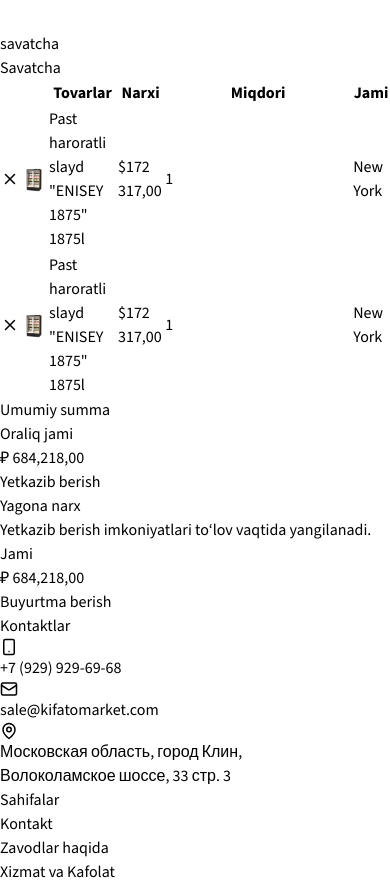
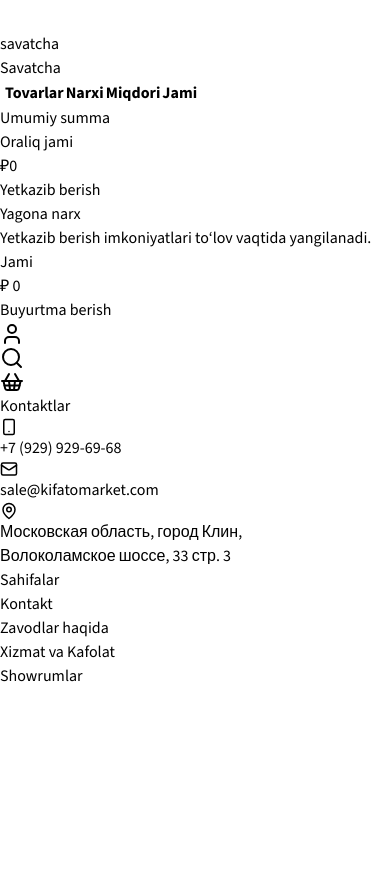
Before and after one commit to khusan2006/kifato, a React (Vite) app: page /cart in a window 390 px wide. Shown: the part 1239-2126 px from the top of the page. After the commit the page ends 1927 px from the top, so only its background shows below. Built offline with nearby package versions, Linux system fonts and the light colour scheme.

Commit message:
add mobile menu

```diff
--- a/src/components/Cart.tsx
+++ b/src/components/Cart.tsx
@@ -1,16 +1,19 @@
 import { ShoppingBasketIcon, X } from "lucide-react";
 import { useState } from "react";
-import { useSelector } from "react-redux";
+import { useDispatch, useSelector } from "react-redux";
 import {
+    deleteItem,
   getCart,
   getTotalCartPrice,
   getTotalCartQuantity,
 } from "../slices/CartSlice";
 import { IMAGE_URL } from "../config";
+import { NavLink } from "react-router-dom";
 const Cart = () => {
   const items = useSelector(getCart);
   const totalPrice = useSelector(getTotalCartPrice);
   const totalItems = useSelector(getTotalCartQuantity);
+  const dispatch = useDispatch()
   const [isHovered, setIsHovered] = useState(false);
   const handleMouseEnter = () => {
     setIsHovered(true);
@@ -19,6 +22,9 @@ const Cart = () => {
   const handleMouseLeave = () => {
     setIsHovered(false);
   };
+  const handleDelete = (id: string) => {
+    dispatch(deleteItem(id))
+  }
   return (
     <div
       className="flex relative cursor-pointer p-2 rounded-md bg-white w-46 lg:w-60 justify-between text-red-500"
@@ -39,7 +45,7 @@ const Cart = () => {
                 <div className="flex justify-between">
                   <div className="flex flex-col gap-2">
                     <p className="text-sm">
-                      <X className="float-left mt-[3px]" size={"15"} />{" "}
+                      <X onClick={() => handleDelete(item.productId)} className="float-left mt-[3px]" size={"15"} />{" "}
                       {item.name}
                     </p>
                     <p className="text-sm">
@@ -61,9 +67,11 @@ const Cart = () => {
           </div>
           <div className="w-full h-[1px] bg-gray-400 my-3 " />
           <div className="flex flex-col gap-3 py-2 px-4">
-            <button className="w-full py-2 text-red-500 bg-gray-300">
+           <NavLink to={'/cart'}>
+           <button className="w-full py-2 text-red-500 bg-gray-300">
               Savatni korish
             </button>
+           </NavLink>
             <button className="w-full py-2 bg-red-500 text-white">
               Buyurtma
             </button>
--- a/src/components/Layout.tsx
+++ b/src/components/Layout.tsx
@@ -4,6 +4,7 @@ import Header from "./Header";
 import Navbar from "./Navbar";
 import Footer from "./Footer";
 import MobileNavbar from "./MobileNavbar";
+import MobileMenu from "./MobileMenu";
 
 const Layout = () => {
   return (
@@ -13,6 +14,7 @@ const Layout = () => {
       <Navbar />
       <MobileNavbar />
       <Outlet />
+      <MobileMenu />
       <Footer />
     </>
   );
--- /dev/null
+++ b/src/components/Loading.tsx
@@ -0,0 +1,10 @@
+
+const Loading = () => {
+  return (
+    <div className="h-[50vh] flex justify-center items-center">
+        Loading...
+    </div>
+  )
+}
+
+export default Loading
--- /dev/null
+++ b/src/components/MobileMenu.tsx
@@ -0,0 +1,13 @@
+import { Search, ShoppingBasket, User } from "lucide-react"
+
+const MobileMenu = () => {
+  return (
+    <div className="fixed md:hidden bottom-0 w-full py-6 bg-white flex justify-evenly">
+        <User />
+        <Search />
+        <ShoppingBasket />
+    </div>
+  )
+}
+
+export default MobileMenu
--- a/src/components/Navbar.tsx
+++ b/src/components/Navbar.tsx
@@ -20,7 +20,7 @@ const Navbar = () => {
             <NavLink to={"/factories"}>Zavodlar haqida</NavLink>
           </li>
           <li className="hidden xl:block ">
-            <NavLink to={"/"}>Kifato rasmiy saytlari</NavLink>
+            <a href="https://kifato.com">Kifato rasmiy saytlari</a>
           </li>
           <li className="hidden xl:block ">
             <NavLink to={"/shovrum"}>Showrumlar</NavLink>
--- a/src/pages/Cart.tsx
+++ b/src/pages/Cart.tsx
@@ -1,12 +1,16 @@
 import { X } from "lucide-react";
 import Breadcrumbs from "../components/Breadcrumbs";
 import MaxWidthWrapper from "../components/MaxWidthWrapper";
-import CategoryImage from "../assets/category-image.webp";
+import { useSelector } from "react-redux";
+import { getCart, getTotalCartPrice } from "../slices/CartSlice";
+import { IMAGE_URL } from "../config";
 const BREADCRUMBS = [
   { id: 1, name: "Asosiy", href: "/" },
   { id: 2, name: "savatcha", href: "/contacts" },
 ];
 const Cart = () => {
+  const items = useSelector(getCart);
+  const totalPrice = useSelector(getTotalCartPrice)
   return (
     <section>
       <MaxWidthWrapper>
@@ -24,6 +28,7 @@ const Cart = () => {
             </tr>
           </thead>
           <tbody className="flex flex-col md:table-row-group">
+            {items.map((item) => (
               <tr className="flex flex-col md:table-row">
                 <td className="border-0 text-center px-4 py-4">
                   <X
@@ -32,12 +37,16 @@ const Cart = () => {
                   />
                 </td>
                 <td className="border-0 flex justify-center md:table-cell text-center px-4 py-4">
-                <img src={CategoryImage} alt="afjkdf" className="w-10" />
+                  <img
+                    src={`${IMAGE_URL}/${item.image}`}
+                    alt={item.name}
+                    className="w-10"
+                  />
                 </td>
+                <td className="border-0 text-center px-4 py-4">{item.name}</td>
                 <td className="border-0 text-center px-4 py-4">
-                Past haroratli slayd "ENISEY 1875" 1875l
+                  ${item.unitPrice}
                 </td>
-              <td className="border-0 text-center px-4 py-4">$172 317,00</td>
                 <td className="border-0 text-center px-4 py-4">
                   <input
                     type="number"
@@ -45,31 +54,11 @@ const Cart = () => {
                     className="w-12 border-[1px] border-black"
                   />
                 </td>
-              <td className="border-0 text-center px-4 py-4">New York</td>
+                <td className="border-0 text-center px-4 py-4">
+                  {item.totalPrice}
+                </td>
               </tr>
-            <tr className="flex flex-col md:table-row">
-              <td className="border-0 text-center px-4 py-4">
-                <X
-                  size={"18"}
-                  className="bg-gray-600 rounded-full text-white"
-                />
-              </td>
-              <td className="border-0 flex justify-center md:table-cell text-center px-4 py-4">
-                <img src={CategoryImage} alt="afjkdf" className="w-10" />
-              </td>
-              <td className="border-0 text-center px-4 py-4">
-                Past haroratli slayd "ENISEY 1875" 1875l
-              </td>
-              <td className="border-0 text-center px-4 py-4">$172 317,00</td>
-              <td className="border-0 text-center px-4 py-4">
-                <input
-                  type="number"
-                  defaultValue={1}
-                  className="w-12 border-[1px] border-black"
-                />
-              </td>
-              <td className="border-0 text-center px-4 py-4">New York</td>
-            </tr>
+            ))}
           </tbody>
         </table>
         <h4 className="text-2xl my-3">Umumiy summa</h4>
@@ -77,7 +66,7 @@ const Cart = () => {
           <div className="w-full">
             <div className="flex">
               <div className="w-[40%] py-2 px-3 bg-gray-300">Oraliq jami</div>
-              <div className="w-[60%] py-2 px-3 bg-gray-200">₽ 684,218,00</div>
+              <div className="w-[60%] py-2 px-3 bg-gray-200">₽{totalPrice}</div>
             </div>
             <div className="flex">
               <div className="w-[40%] py-2 px-3 bg-gray-300">
@@ -93,7 +82,7 @@ const Cart = () => {
             </div>
             <div className="flex">
               <div className="w-[40%] py-2 px-3 bg-gray-300">Jami</div>
-              <div className="w-[60%] py-2 px-3 bg-gray-200">₽ 684,218,00</div>
+              <div className="w-[60%] py-2 px-3 bg-gray-200">₽ {totalPrice}</div>
             </div>
           </div>
           <button className="w-full py-3 bg-red-500 text-white mt-3 mb-12">
--- a/src/pages/CategoriesProduct.tsx
+++ b/src/pages/CategoriesProduct.tsx
@@ -6,6 +6,7 @@ import { getProductsByCategory } from "../api/products";
 import { useLocation, useParams } from "react-router-dom";
 import { CategoryType, ProductType } from "../types";
 import Category from "../components/Category";
+import Loading from "../components/Loading";
 
 
 
@@ -16,7 +17,7 @@ const CategoriesProduct = () => {
     queryKey: ["products", id],
     queryFn: () => getProductsByCategory(id),
   });
-  if (!products) return <div>there is no product</div>;
+  if (!products) return <Loading />
   const { data = [] }: { data?: ProductType[] | CategoryType[] | [] } =
     products;
 
--- a/src/pages/Services.tsx
+++ b/src/pages/Services.tsx
@@ -17,7 +17,7 @@ const Services = () => {
         <Breadcrumbs breadcrumbs={BREADCRUMBS} />
         <ServicesSlider />
         <div className="bg-red-500 text-white flex  flex-col md:flex-row py-8 px-10 border-[2px] shadow-lg gap-4 border-white">
-          <SlidersVerticalIcon size={"100"} stroke="black" />
+          <SlidersVerticalIcon size={"100"} stroke="white" />
           <div className="">
             <h5
               className="text-2xl  underline mb-4"
```
Lines whose indentation alone changed are shown as unchanged.
